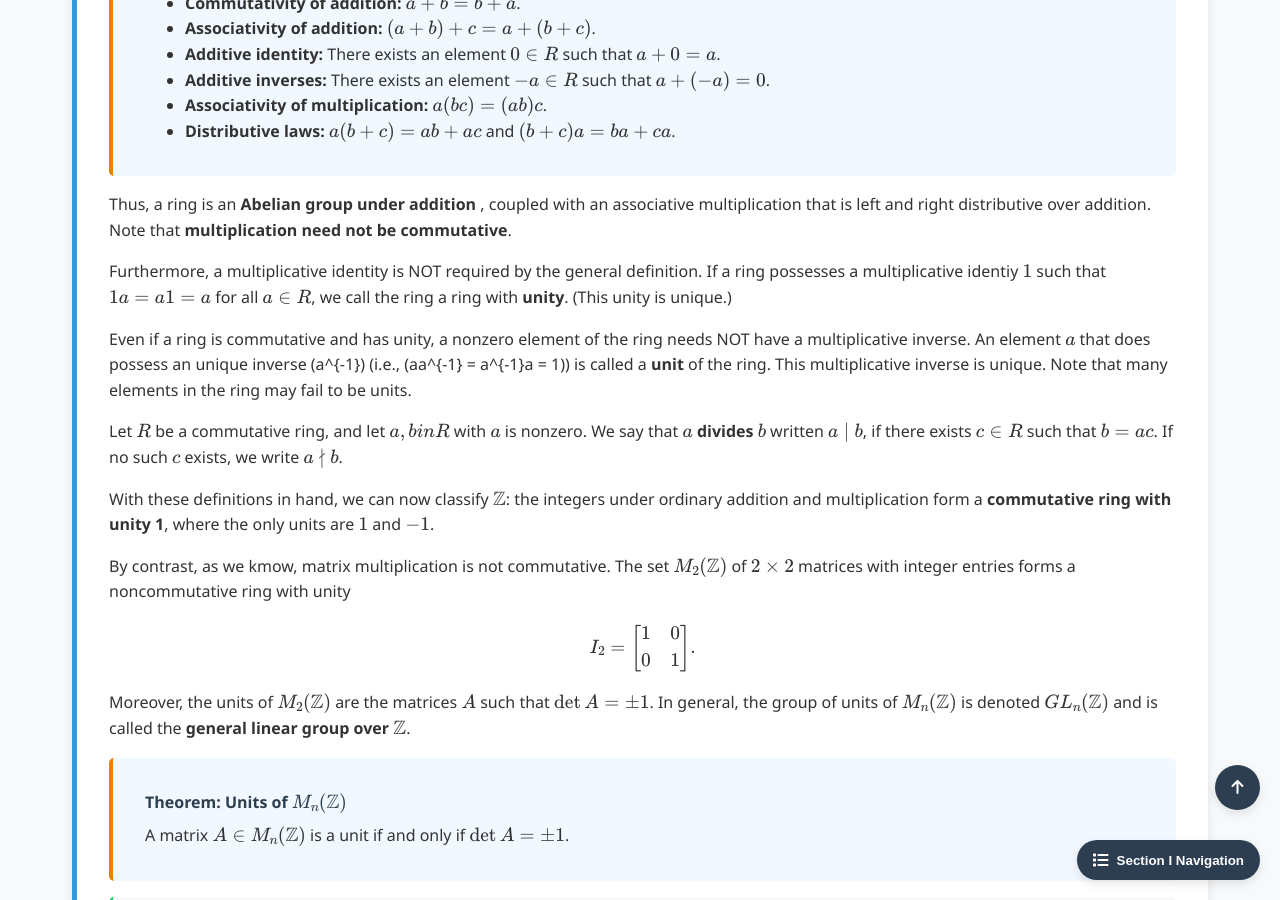
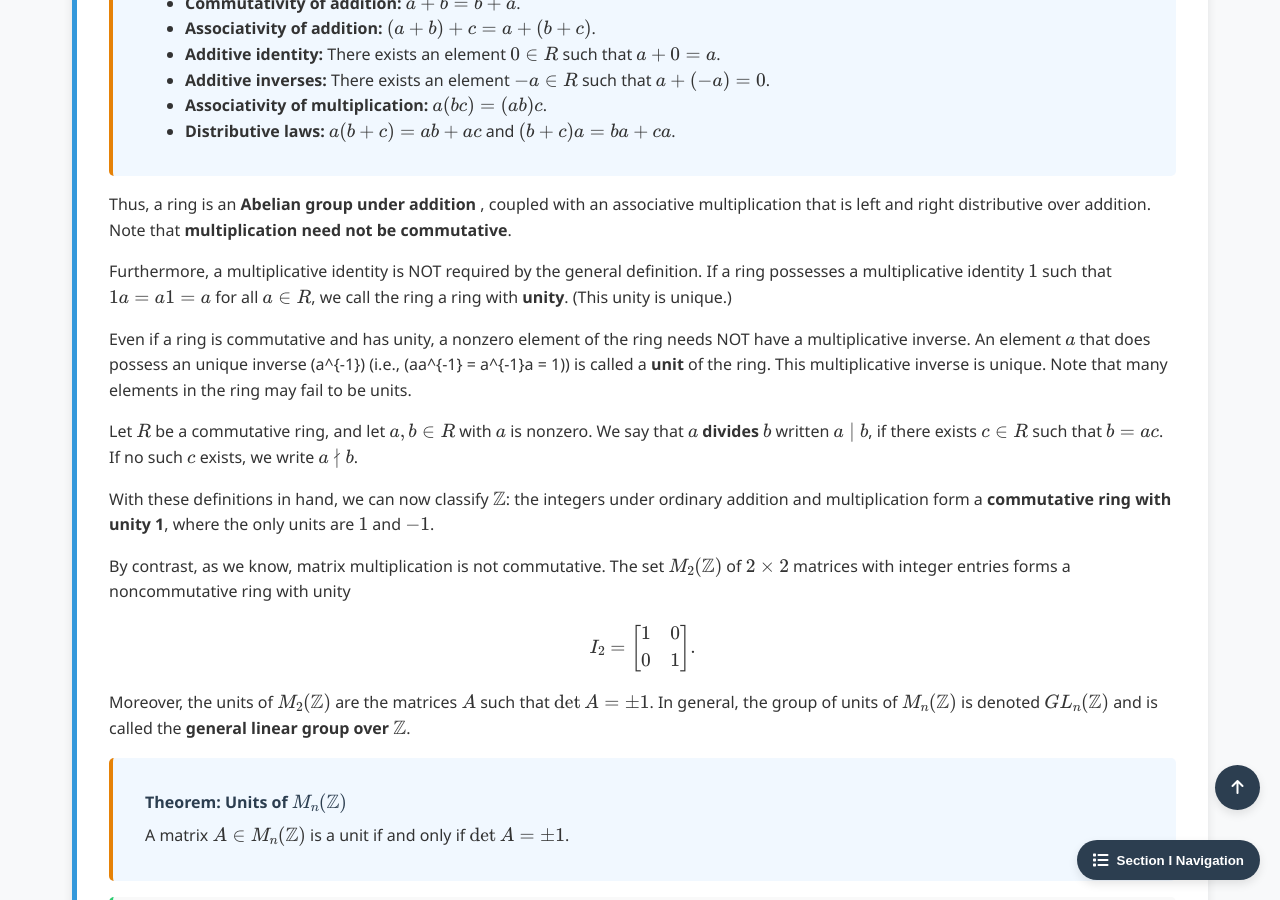
Before and after one commit to Yusukey01/yusukey01.github.io, a Jekyll site: the page built from Mathematics/Linear_algebra/intro_rings.html, in a window 1280 px wide and 900 px high, scrolled down 1253 px. Built offline with Jekyll 4.4.1, drawn with Linux system fonts in a browser that asks for light colours.

Commit message:
write I-18, intro to rings, revise Rings section

```diff
--- a/Mathematics/Linear_algebra/intro_rings.html
+++ b/Mathematics/Linear_algebra/intro_rings.html
@@ -160,7 +160,7 @@ noindex: true
 
                 <p>
                     Furthermore, a multiplicative identity is NOT required by the general definition. If a ring
-                    possesses a multiplicative identiy \(1\) such that \(1a = a1 = a\) for all \(a \in R\),  we call the ring a
+                    possesses a multiplicative identity \(1\) such that \(1a = a1 = a\) for all \(a \in R\),  we call the ring a
                     ring with <strong>unity</strong>. (This unity is unique.)
                 </p>
 
@@ -171,7 +171,7 @@ noindex: true
                 </p>
 
                 <p>
-                    Let \(R\) be a commutative ring, and let \(a, b in R\) with \(a\) is nonzero. We say that
+                    Let \(R\) be a commutative ring, and let \(a, b \in R\) with \(a\) is nonzero. We say that
                     \(a\) <strong>divides</strong> \(b\) written \(a \mid b\), if there exists \(c \in R\) such that \(b = ac\). If
                     no such \(c\) exists, we write \(a \nmid b\).
                 </p>
@@ -182,7 +182,7 @@ noindex: true
                 </p>
 
                 <p>
-                    By contrast, as we kmow, matrix multiplication is not commutative. The set
+                    By contrast, as we know, matrix multiplication is not commutative. The set
                     \(M_2(\mathbb{Z})\) of \(2 \times 2\) matrices with integer entries forms a noncommutative ring with unity
                     \[
                     I_2 = \begin{bmatrix} 1 & 0 \\ 0 & 1 \\ \end{bmatrix}.
```
